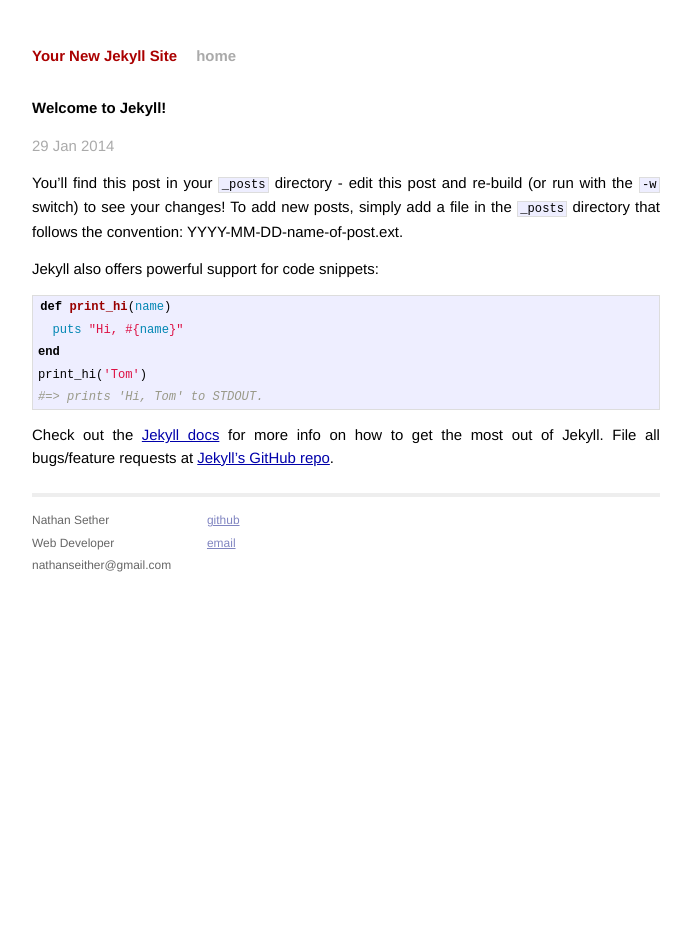
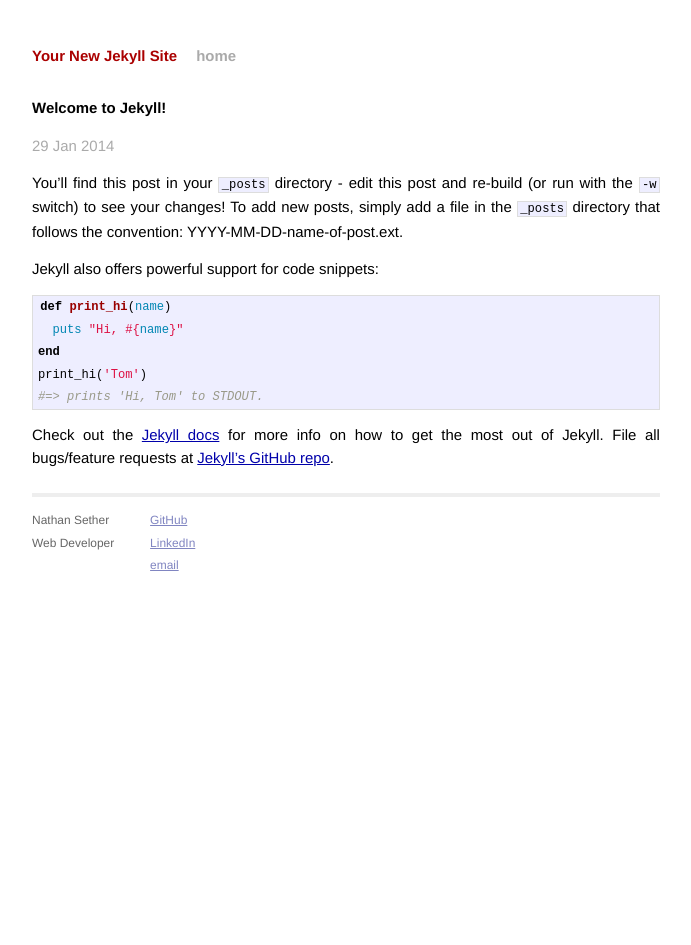
Before and after one commit to Supernats/Supernats.github.io, a Jekyll site: the page built from _posts/2014-01-29-welcome-to-jekyll.markdown, in a window 1280 px wide. Shown: the whole page, without its empty margins (294-985 px from the left). Built offline with Jekyll 4.4.1, drawn with Linux system fonts in a browser that asks for light colours; Markdown is read by kramdown in place of the engine named in the settings.

Commit message:
mas styling

```diff
--- a/_layouts/default.html
+++ b/_layouts/default.html
@@ -28,12 +28,12 @@
               <p>
                 Nathan Sether<br />
                 Web Developer<br />
-                nathanseither@gmail.com
               </p>
             </div>
             <div class="contact">
               <p>
-                <a href="https://github.com/supernats">github</a><br />
+                <a href="https://github.com/supernats">GitHub</a><br />
+                <a href="www.linkedin.com/in/nathanseither/">LinkedIn</a><br />
                 <a href="mailto: nathanseither@gmail.com">email</a><br />
               </p>
             </div>
```
